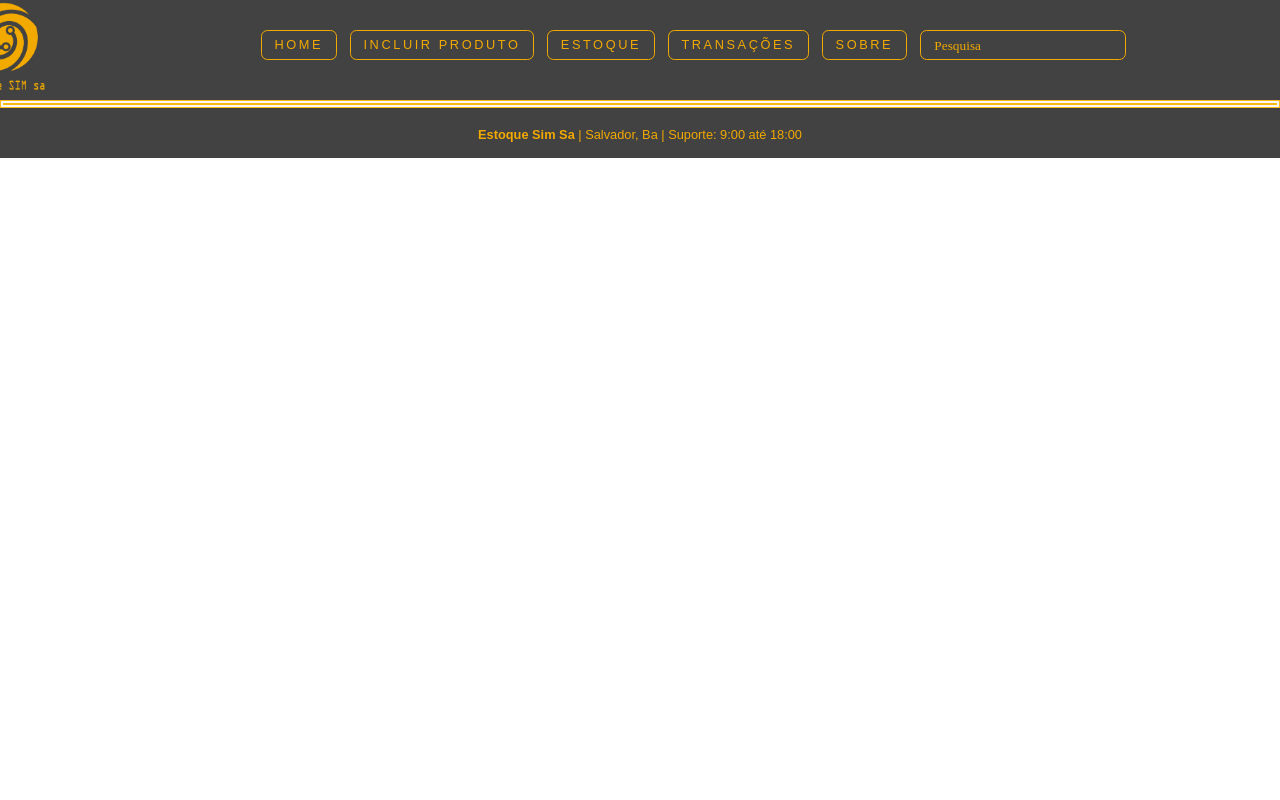
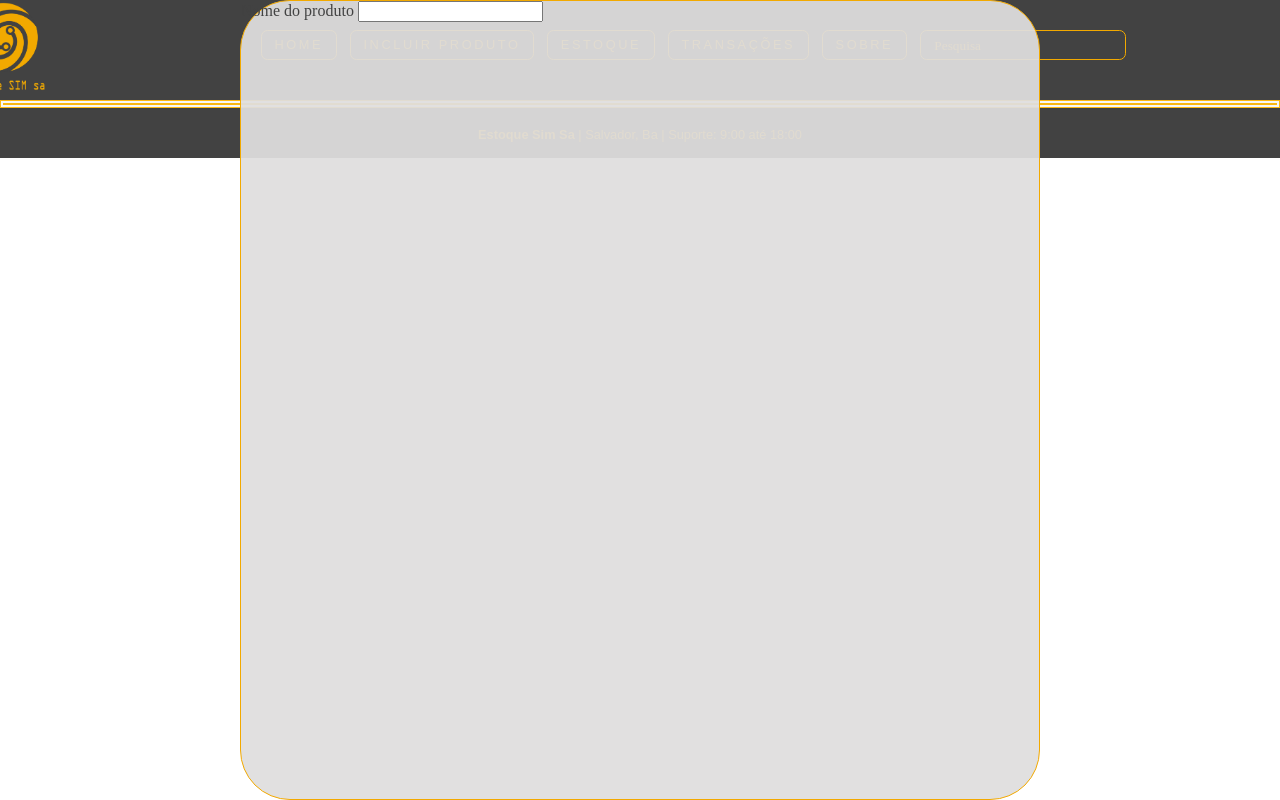
Before and after one commit to avatarrrrr/Estoque-SIM-SA, a Flask app: template Controle de estoque/python/templates/editar.html in a window 1280 px wide. Run offline with Flask 2, Linux system fonts and the light colour scheme; the template is opened without the code that fills it, so the values that code supplies are empty.

Commit message:
adiçao das primeiras tags no popupEdition

```diff
--- a/Controle de estoque/python/templates/editar.html
+++ b/Controle de estoque/python/templates/editar.html
@@ -3,7 +3,8 @@
     <div id="telaEdition">
         <div id="popupEdition">
             <form action="/editar" method="POST">
-                <!-- Amanhã continuo essa parte ass: Lucas -->
+                <label for="">Nome do produto</label>
+                <input type="text" name="nome" id="" placeholder='{{nome}}'>
             </form>
         </div>
     </div>
--- a/Controle de estoque/python/templates/estoque.html
+++ b/Controle de estoque/python/templates/estoque.html
@@ -168,6 +168,24 @@
       outline: none;
     }
 
+    /* PopupEdition Style */
+    #popupEdition {
+      margin: auto;
+      position: fixed;
+      top: 0; bottom: 0; left: 0; right: 0;
+      height: 800px;
+      width: 800px;
+      border-radius: 50px;
+      background-color: #dfdedeef;
+      border: solid thin;
+      border-color: #F2A900;
+    }
+    #popupEdition ::placeholder {
+      font-family: "Century Gothic";
+      font-weight: bold;
+      color: #424242;
+    }
+
   </style>
   <div id = "listagem">
       {% for produto in planilha_completa %}
```
